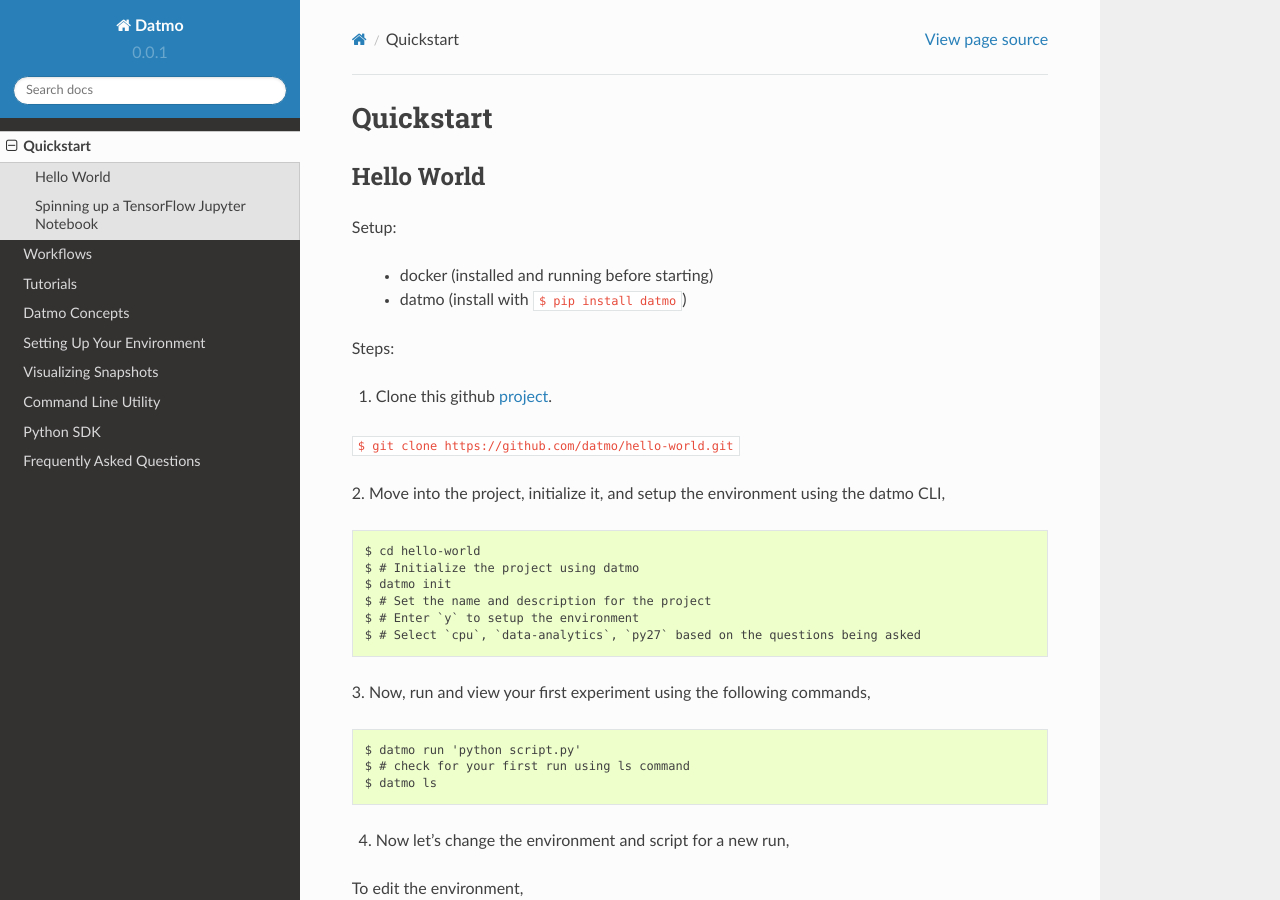
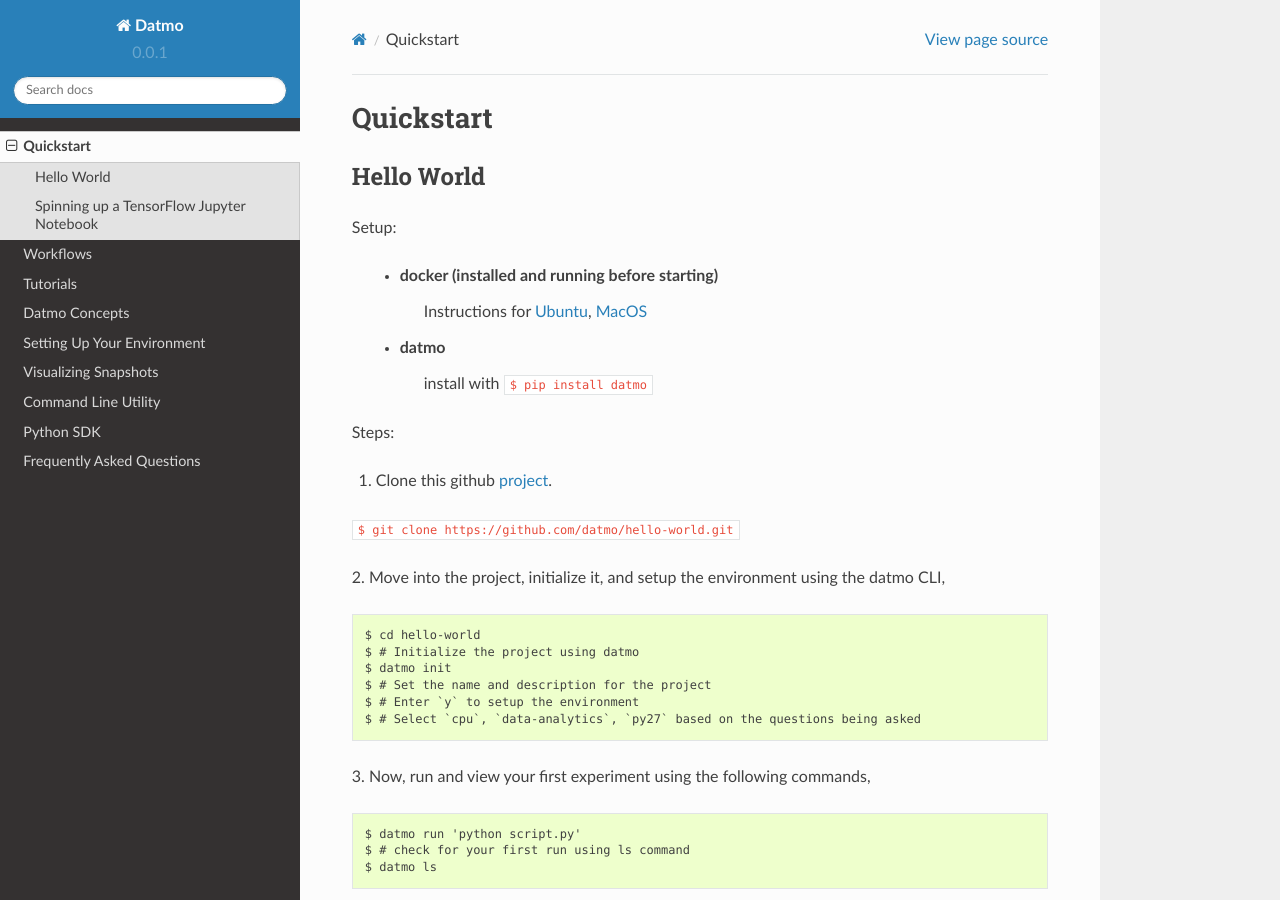
Before and after one commit to datmo/datmo, a Sphinx documentation site: the page built from docs/quickstart.rst, in a window 1280 px wide and 900 px high. Built offline with Sphinx 7.4.7 and the Read the Docs theme 2.0.0, drawn with Linux system fonts in a browser that asks for light colours; pages that are not in the unit, such as notebooks, are missing from menus.

Commit message:
hello world docs addition: docker install instructions for MacOS + Ubuntu

```diff
--- a/docs/quickstart.rst
+++ b/docs/quickstart.rst
@@ -7,8 +7,10 @@
 Setup:
 
     - docker (installed and running before starting)
+        Instructions for `Ubuntu <https://docs.docker.com/install/linux/docker-ce/ubuntu/#uninstall-old-versions>`_, `MacOS <https://docs.docker.com/docker-for-mac/install/#install-and-run-docker-for-mac>`_
 
-    - datmo (install with ``$ pip install datmo``)
+    - datmo
+        install with ``$ pip install datmo``
 
 
 Steps:
```
